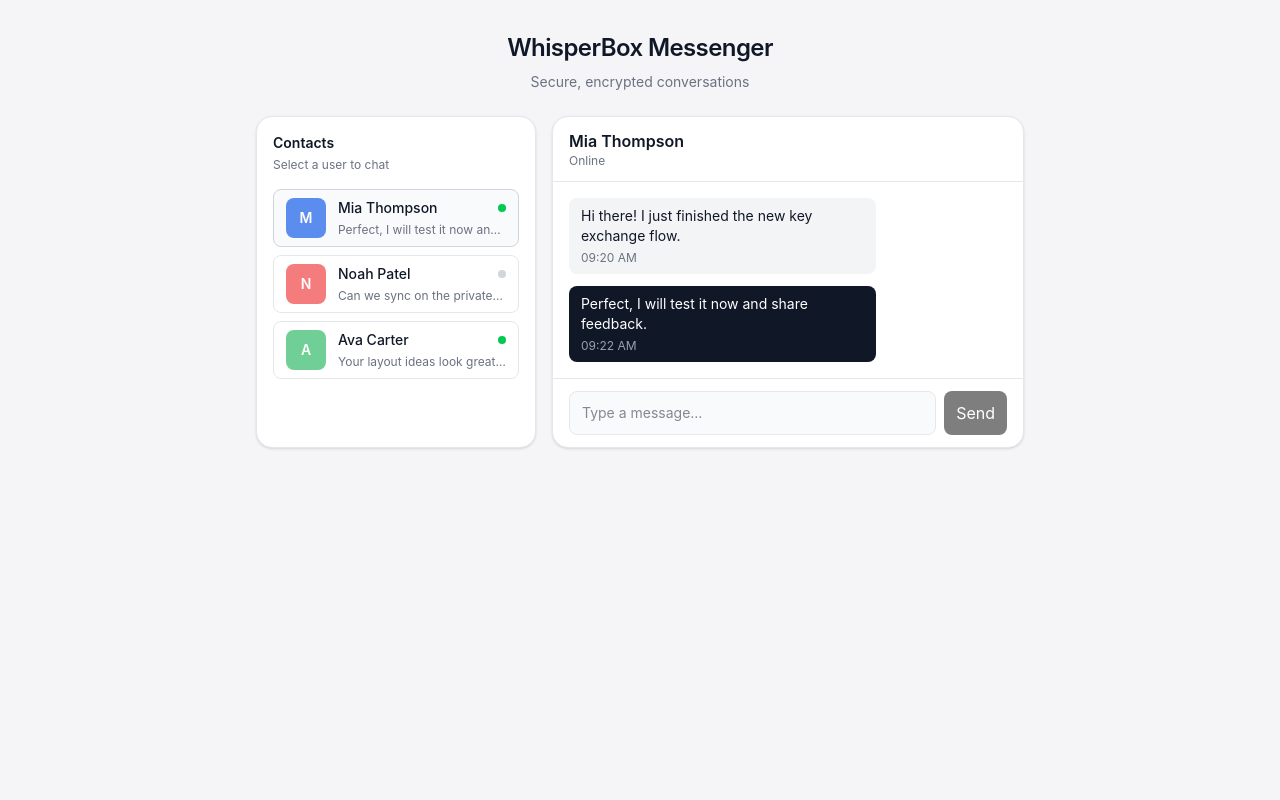
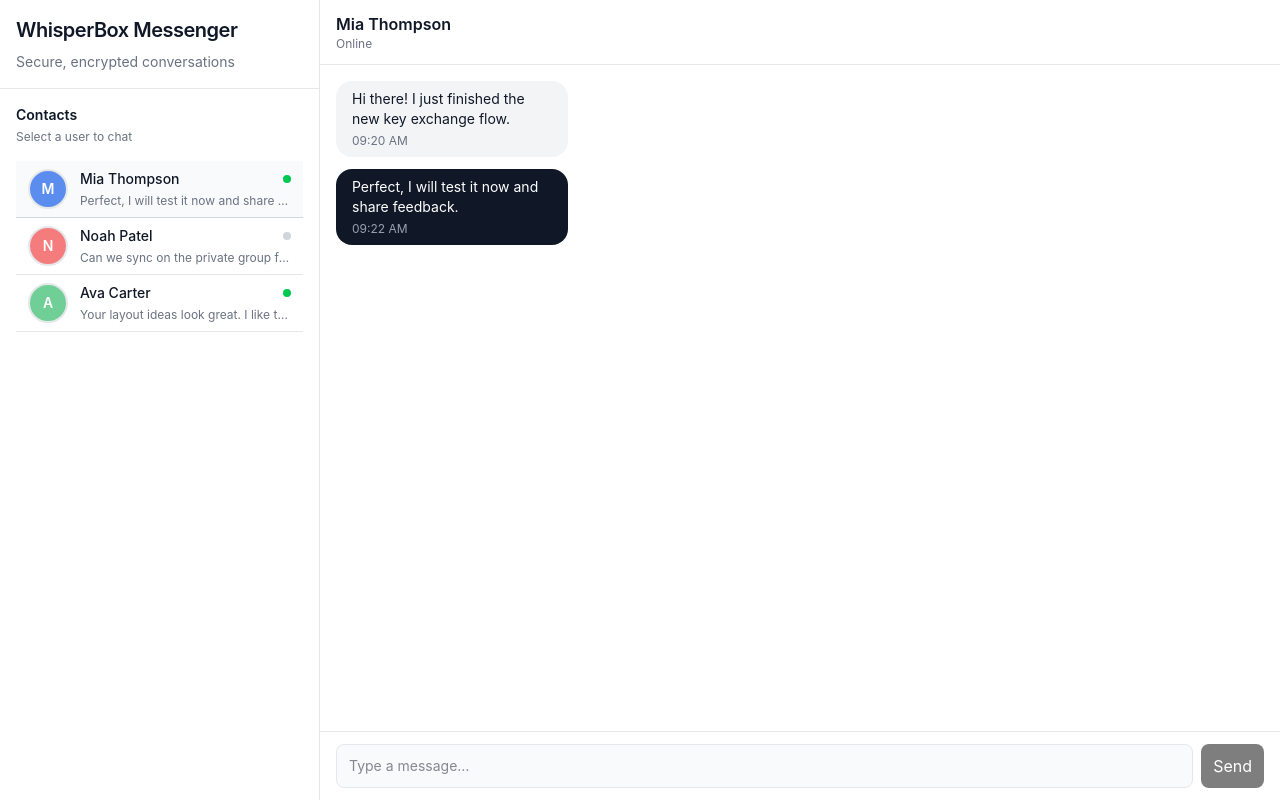
Before and after one commit to justtimi/e2e-messaging-app, a React (Vite) app: page / in a window 1280 px wide. Built offline with nearby package versions, Linux system fonts and the light colour scheme.

Commit message:
style: refine layout

```diff
--- a/src/features/messaging/components/MessageBubble.tsx
+++ b/src/features/messaging/components/MessageBubble.tsx
@@ -8,7 +8,7 @@ const MessageBubble = ({ text, isOwn, time }: MessageBubbleProps) => {
   return (
     <div
       className={[
-        "max-w-[70%] rounded-lg px-3 py-2",
+        "max-w-[25%] rounded-2xl px-4 py-2",
         isOwn
           ? "self-end bg-gray-900 text-white"
           : "self-start bg-gray-100 text-gray-900",
--- a/src/features/users/UserList.tsx
+++ b/src/features/users/UserList.tsx
@@ -8,21 +8,21 @@ type UserListProps = {
 
 const UserList = ({ users, selectedUserId, onSelect }: UserListProps) => {
   return (
-    <div className="space-y-2">
+    <div className="space-y-0">
       {users.map((user) => (
         <button
           key={user.id}
           type="button"
           onClick={() => onSelect(user.id)}
           className={[
-            "flex w-full items-start gap-3 rounded-lg border px-3 py-2 text-left transition-all duration-200 ease-out hover:bg-gray-50 focus:outline-none focus:ring-4 focus:ring-blue-100",
+            "flex w-full items-start gap-3 border-b px-3 py-2 text-left transition-all duration-200 ease-out hover:bg-gray-50 focus:outline-none focus:ring-4 focus:ring-blue-100",
             user.id === selectedUserId
-              ? "border-gray-300 bg-gray-50"
-              : "border-gray-200 bg-white",
+              ? "border-b-gray-300 bg-gray-50"
+              : "border-b-gray-200 bg-white",
           ].join(" ")}
         >
           <div
-            className="flex h-10 w-10 shrink-0 items-center justify-center rounded-lg text-sm font-semibold text-white"
+            className="flex h-10 w-10 shrink-0 items-center justify-center rounded-full border-2 border-gray-200 text-sm font-semibold text-white"
             style={{ backgroundColor: user.avatarColor }}
           >
             {user.name.charAt(0)}
--- a/src/pages/Chat.tsx
+++ b/src/pages/Chat.tsx
@@ -14,19 +14,20 @@ const Chat = () => {
   } = useMessages();
 
   return (
-    <div className="min-h-screen bg-[#F5F5F7] px-4 py-8">
-      <div className="mx-auto w-full max-w-3xl space-y-6">
-        <div className="space-y-2 text-center">
-          <h1 className="text-2xl font-semibold tracking-tight text-gray-900">
+    <div className="min-h-screen bg-[#F5F5F7]">
+      <div className="flex h-screen">
+        <aside className="w-80 border-r border-gray-200 bg-white">
+          <div className="p-4 border-b border-gray-200">
+            <div className="space-y-2">
+              <h1 className="text-xl font-semibold tracking-tight text-gray-900">
                 WhisperBox Messenger
               </h1>
               <p className="text-sm text-gray-500">
                 Secure, encrypted conversations
               </p>
             </div>
-
-        <main className="grid gap-4 md:grid-cols-[280px_minmax(0,1fr)]">
-          <aside className="rounded-2xl border border-gray-200 bg-white p-4 shadow-sm">
+          </div>
+          <div className="p-4">
             <div className="mb-4 space-y-1">
               <h2 className="text-sm font-semibold text-gray-900">Contacts</h2>
               <p className="text-xs text-gray-500">Select a user to chat</p>
@@ -36,9 +37,10 @@ const Chat = () => {
               selectedUserId={selectedUser?.id}
               onSelect={selectUser}
             />
+          </div>
         </aside>
 
-          <section className="flex flex-col overflow-hidden rounded-2xl border border-gray-200 bg-white shadow-sm">
+        <section className="flex-1 flex flex-col bg-white">
           <ChatWindow
             selectedUser={selectedUser}
             conversation={conversation}
@@ -47,7 +49,6 @@ const Chat = () => {
           />
           <MessageInput onSend={sendMessage} disabled={!selectedUser} />
         </section>
-        </main>
       </div>
     </div>
   );
```
Lines whose indentation alone changed are shown as unchanged.
